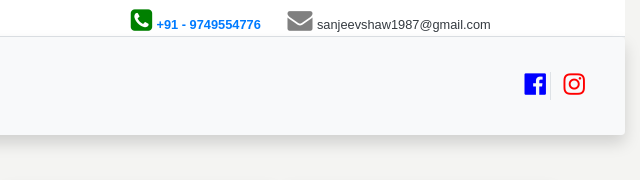
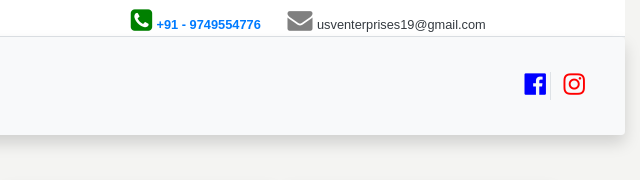
Before and after one commit to sanjitchak/usvtoysport, a plain HTML site: page index.html in a window 1280 px wide. Shown: the top 180 px of the page, 640-1280 px from the left. Drawn offline with nearby package versions, Linux system fonts and the light colour scheme; a web font is replaced by a local one.

Commit message:
added mail

```diff
--- a/index.html
+++ b/index.html
@@ -28,9 +28,9 @@
                             </a>
                         </li>
                         <li class="col-md-4 list-inline-item align-self-center pl-0">
-                            <a class="text-dark" rel="stores" href="mailto:sanjeevshaw1987@gmail.com">
+                            <a class="text-dark" rel="stores" href="mailto:usventerprises19@gmail.com">
                                 <i style="font-size: 25px; color: grey;" class="fa fa-envelope" aria-hidden="true"></i>
-                                <small>sanjeevshaw1987@gmail.com</small>
+                                <small>usventerprises19@gmail.com</small>
                             </a>
                         </li>
                     </ul>
```
